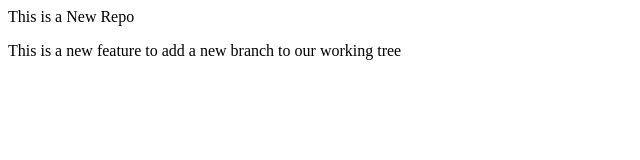
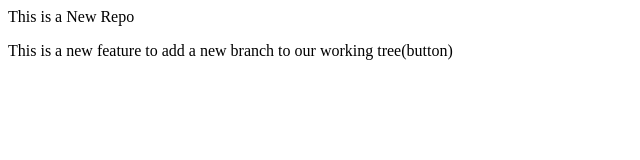
Before and after one commit to nandrahul2321/localrepo, a plain HTML site: page index.html in a window 1280 px wide. Shown: the full height of the page, 0-640 px from the left. Drawn offline with Linux system fonts and the light colour scheme.

```diff
--- a/index.html
+++ b/index.html
@@ -1,2 +1,2 @@
 <p>This is a New Repo</p>
-<p>This is a new feature to add a new branch to our working tree</p>
+<p>This is a new feature to add a new branch to our working tree(button)</p>
```
